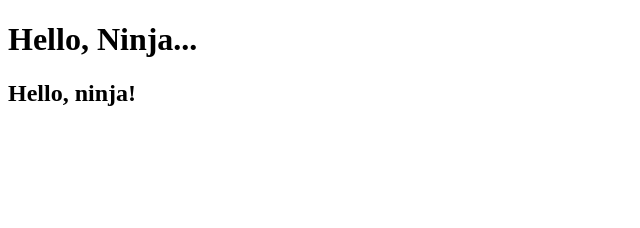
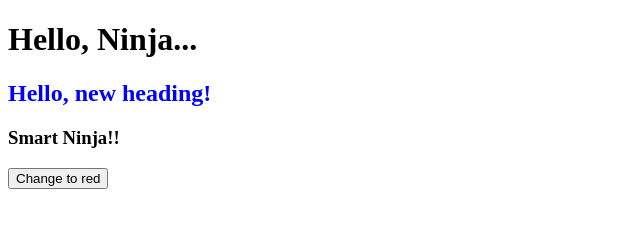
Before and after one commit to bkous/test, a plain HTML site: page index.html in a window 1280 px wide. Shown: the whole page, without its empty margins (0-640 px from the left). Drawn offline with Linux system fonts and the light colour scheme.

Commit message:
update_2

```diff
--- a/index.html
+++ b/index.html
@@ -5,6 +5,8 @@
     <meta name="viewport" content="width=device-width, initial-scale=1.0">
     <meta http-equiv="X-UA-Compatible" content="ie=edge">
     <title>DOM example</title>
+    <link rel="stylesheet" href="style.css">
+
 </head>
 <body>
 
@@ -12,6 +14,9 @@
 
     <h2 id="hello" class="ninja">Hello, ninja!</h2>
 
+    <h3 id="Smart" class="ninja">Smart Ninja!!</h3>
+    <button onclick="changeToRed()">Change to red</button>
+
 <script src="script.js"></script>
 </body>
 </html>
--- a/script.js
+++ b/script.js
@@ -14,3 +14,19 @@ console.log(mainHeadingIdText);
 let mainHeadingClassText = document.getElementsByClassName("ninja")[0].textContent;
 
 console.log(mainHeadingClassText);
+
+let mainHeadingId = document.getElementById("hello");
+mainHeadingId.textContent = "Hello, new heading!";
+
+// mainHeadingId.style.color = "red";
+
+mainHeadingId.classList.add("green-text");
+
+mainHeadingId.classList.remove("green.text");
+mainHeadingId.classList.add("blue-text");
+
+function changeToRed() {
+    let mainHeadingId = document.getElementById("Smart");
+    mainHeadingId.classList.add("red-text");
+
+}
--- /dev/null
+++ b/style.css
@@ -0,0 +1,13 @@
+.green-text {
+    color:green;
+
+}
+.blue-text {
+
+    color: blue;
+}
+
+.red-text {
+
+    color: red;
+}
```
